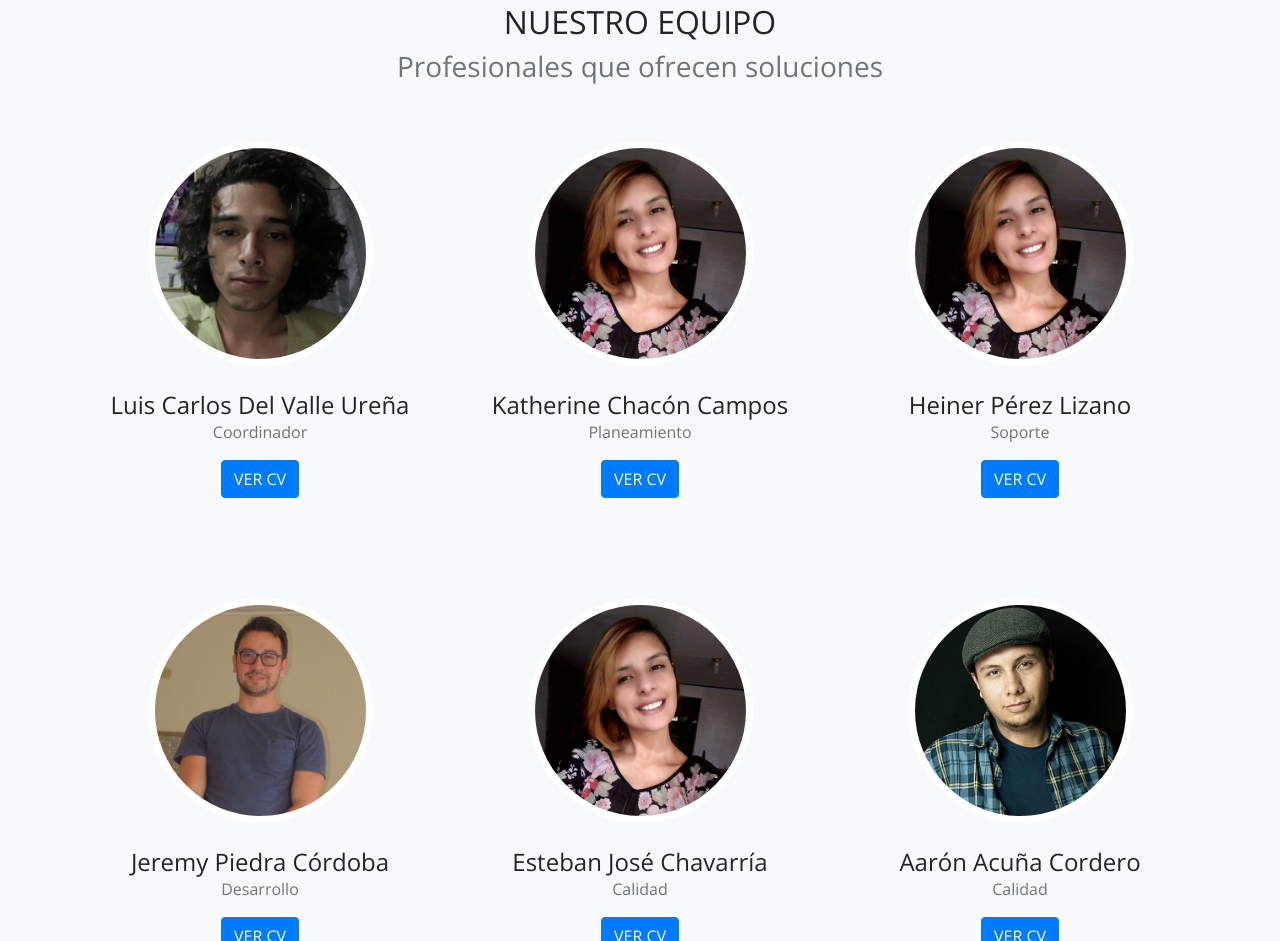
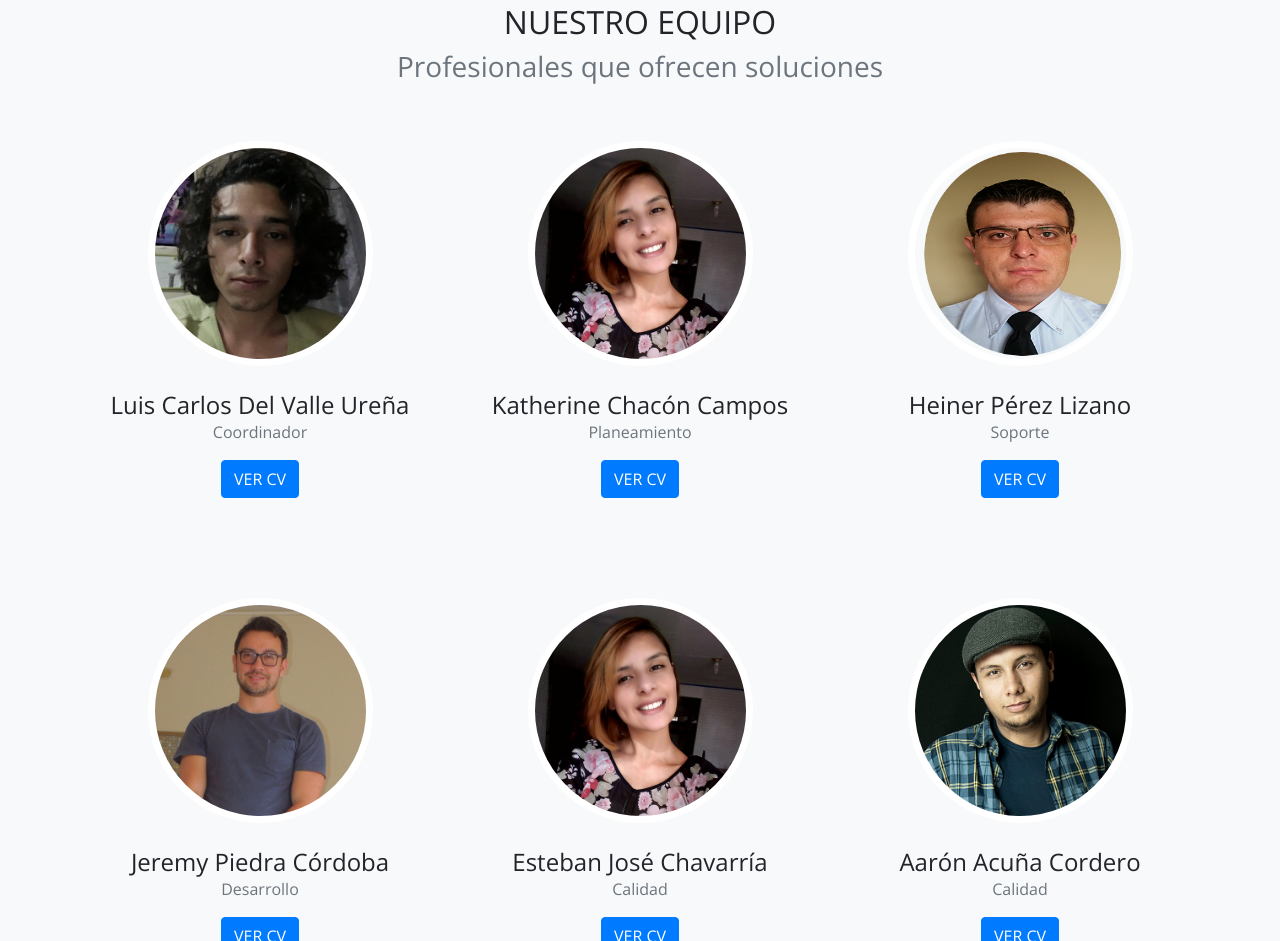
Before and after one commit to tebancole/Landing-Page-ByTicos2, a website with bundled scripts: page index.html in a window 1280 px wide. Shown: the part 2625-3566 px from the top of the page. Built offline with nearby package versions, Linux system fonts and the light colour scheme.

Commit message:
foto-heiner

```diff
--- a/index.html
+++ b/index.html
@@ -189,7 +189,7 @@
       </div>
       <div class="col-sm-4">
         <div class="team-member">
-          <img class="mx-auto rounded-circle" src="img/team/2.jpg" alt="">
+          <img class="mx-auto rounded-circle" src="img/team/3.png" alt="">
           <h4>Heiner Pérez Lizano</h4>
           <p class="text-muted">Soporte</p>
           <a class="btn btn-primary btn-xl js-scroll-trigger" href="CVs/Heiner/index.html" target="_blank">Ver CV</a>
```
Also changed, not shown: img/team/3.png (added), 1 other file.
